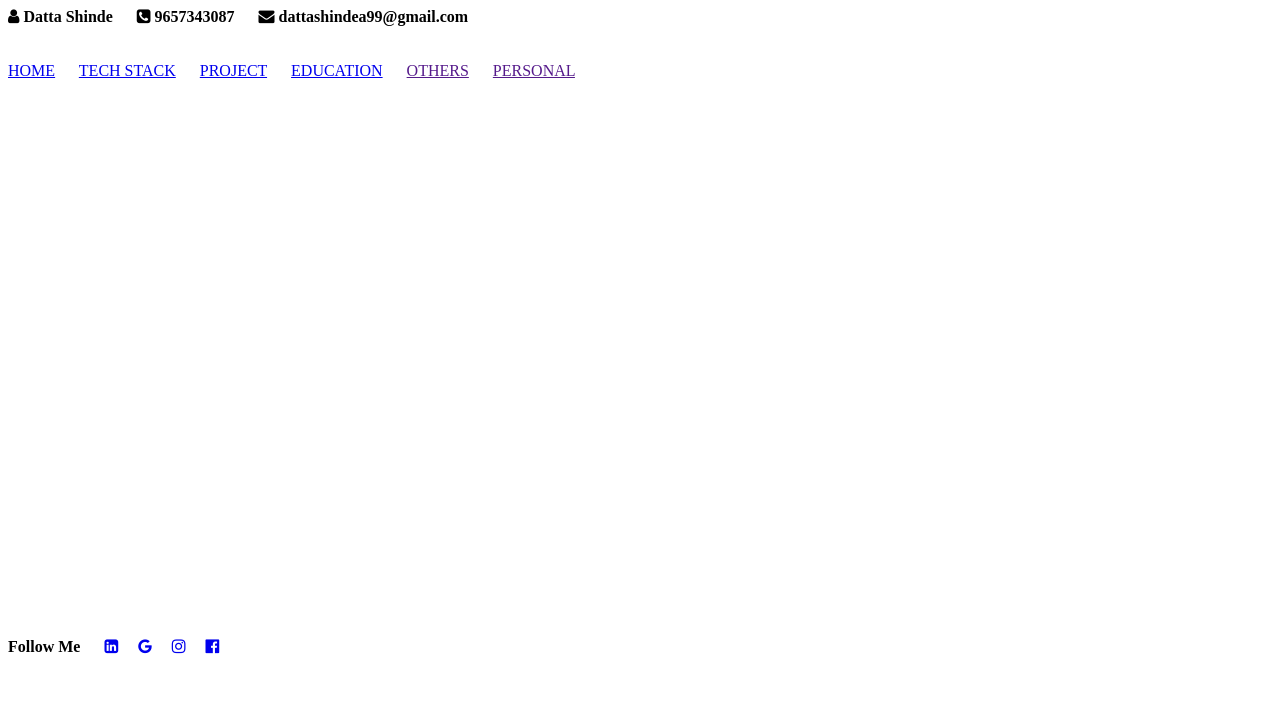
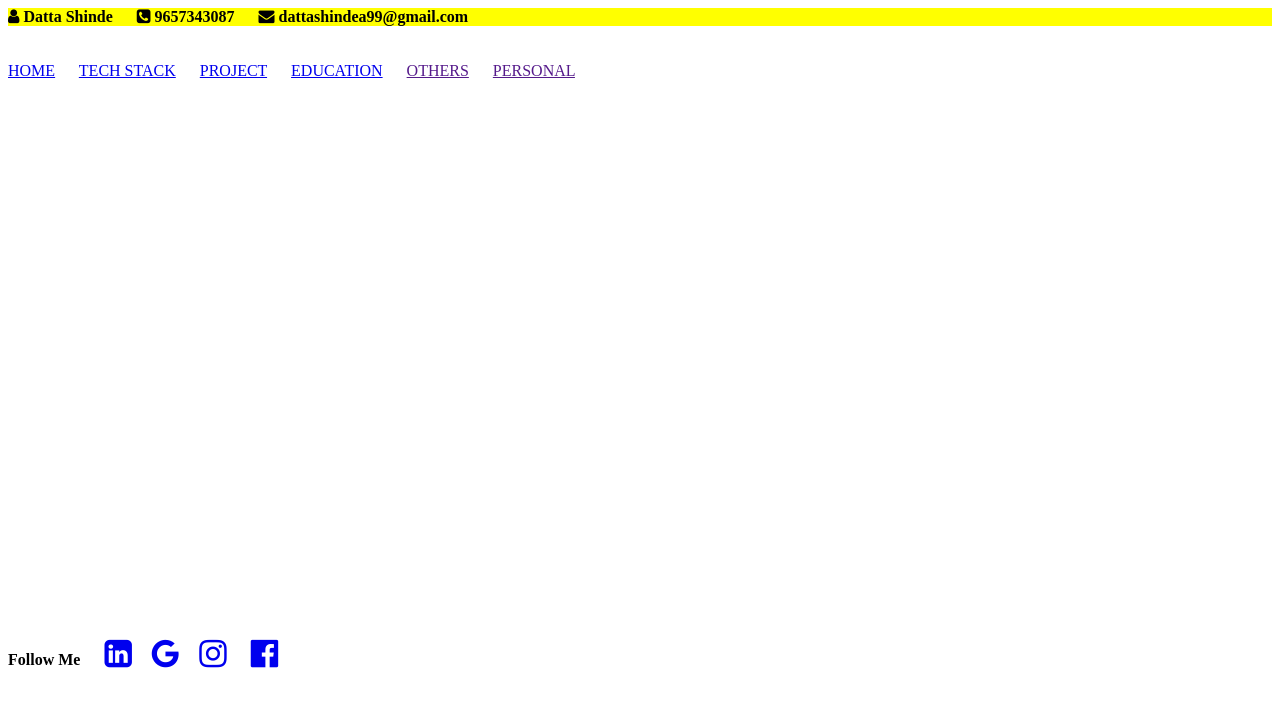
Before and after one commit to dattashindea99/myProfile, a plain HTML site: page index.html in a window 1280 px wide. Drawn offline with Linux system fonts and the light colour scheme.

Commit message:
Updated Index page with CSS
Updated Index page with CSS

```diff
--- a/index.html
+++ b/index.html
@@ -9,6 +9,12 @@
       href="https://cdnjs.cloudflare.com/ajax/libs/font-awesome/4.7.0/css/font-awesome.min.css"
     />
     <link rel="icon" type="image/svg+xml" href="assets/favicon.png" />
+    <style>
+      header {
+        color: black;
+        background-color: yellow;
+      }
+    </style>
   </head>
   <body>
     <!-- header section -->
@@ -49,16 +55,17 @@
     <!-- footer section  -->
     <span> <strong>Follow Me </strong></span>&nbsp; &nbsp;&nbsp;
     <a href="https://www.linkedin.com/in/dattashindea99/">
-      <i class="fa fa-linkedin-square" aria-hidden="true"></i></a
+      <i class="fa fa-2x fa-linkedin-square" aria-hidden="true"></i></a
     >&nbsp; &nbsp;&nbsp;
     <a href="https://www.google.com/"
-      ><i class="fa fa-google" aria-hidden="true"></i></a
+      ><i class="fa fa-2x fa-google" aria-hidden="true"></i></a
     >&nbsp; &nbsp;&nbsp;
     <a href="https://www.instagram.com/_datta_shinde/">
-      <i class="fa fa-instagram" aria-hidden="true"></i></a
-    >&nbsp; &nbsp;&nbsp;
+      <i class="fa fa-2x fa-instagram" aria-hidden="true"></i
+    ></a>
+    &nbsp; &nbsp;&nbsp;
     <a href="https://www.facebook.com/login/">
-      <i class="fa fa-facebook-official" aria-hidden="true"></i>
+      <i class="fa fa-2x fa-facebook-official" aria-hidden="true"></i>
     </a>
   </body>
 </html>
```
